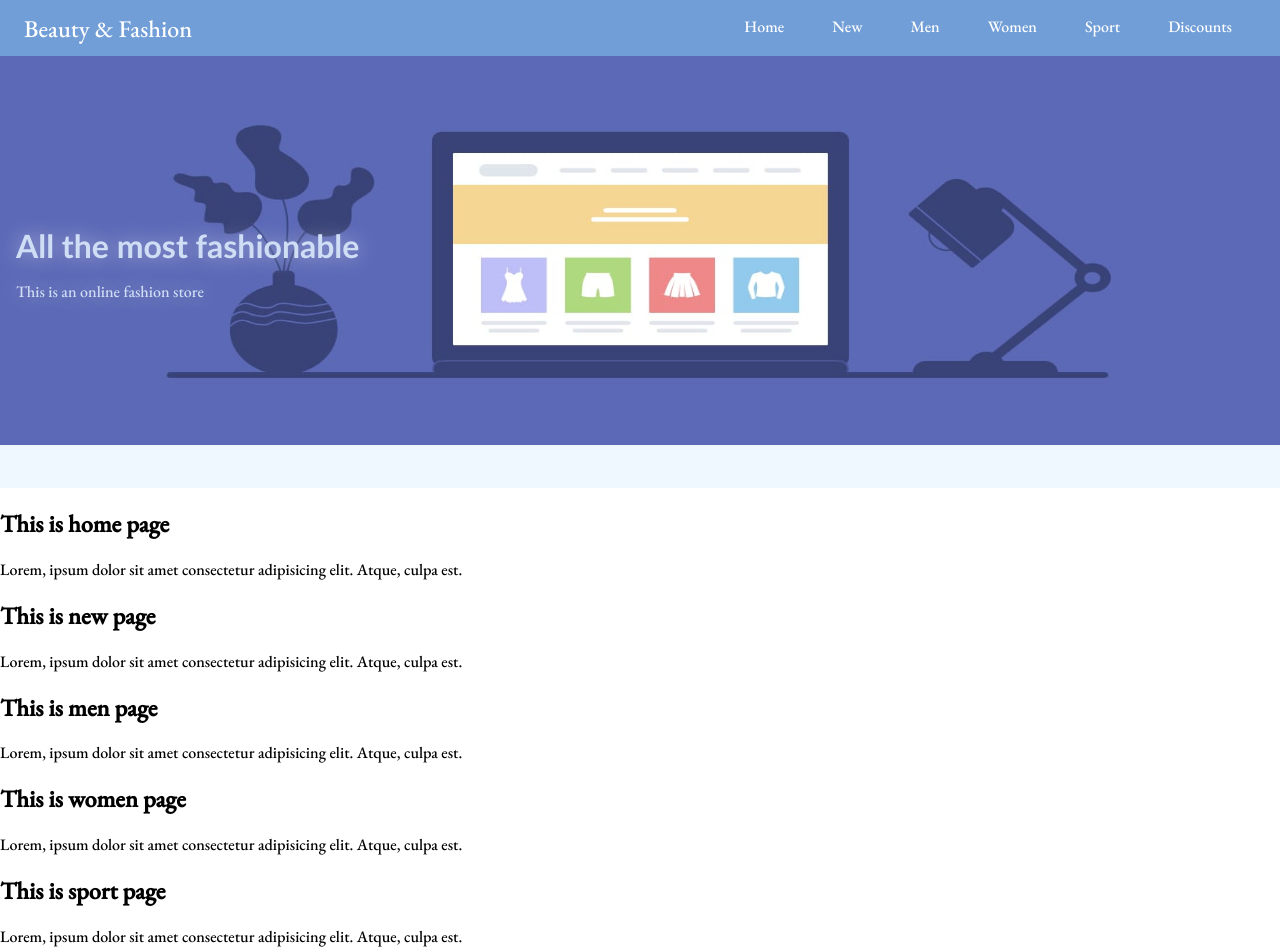
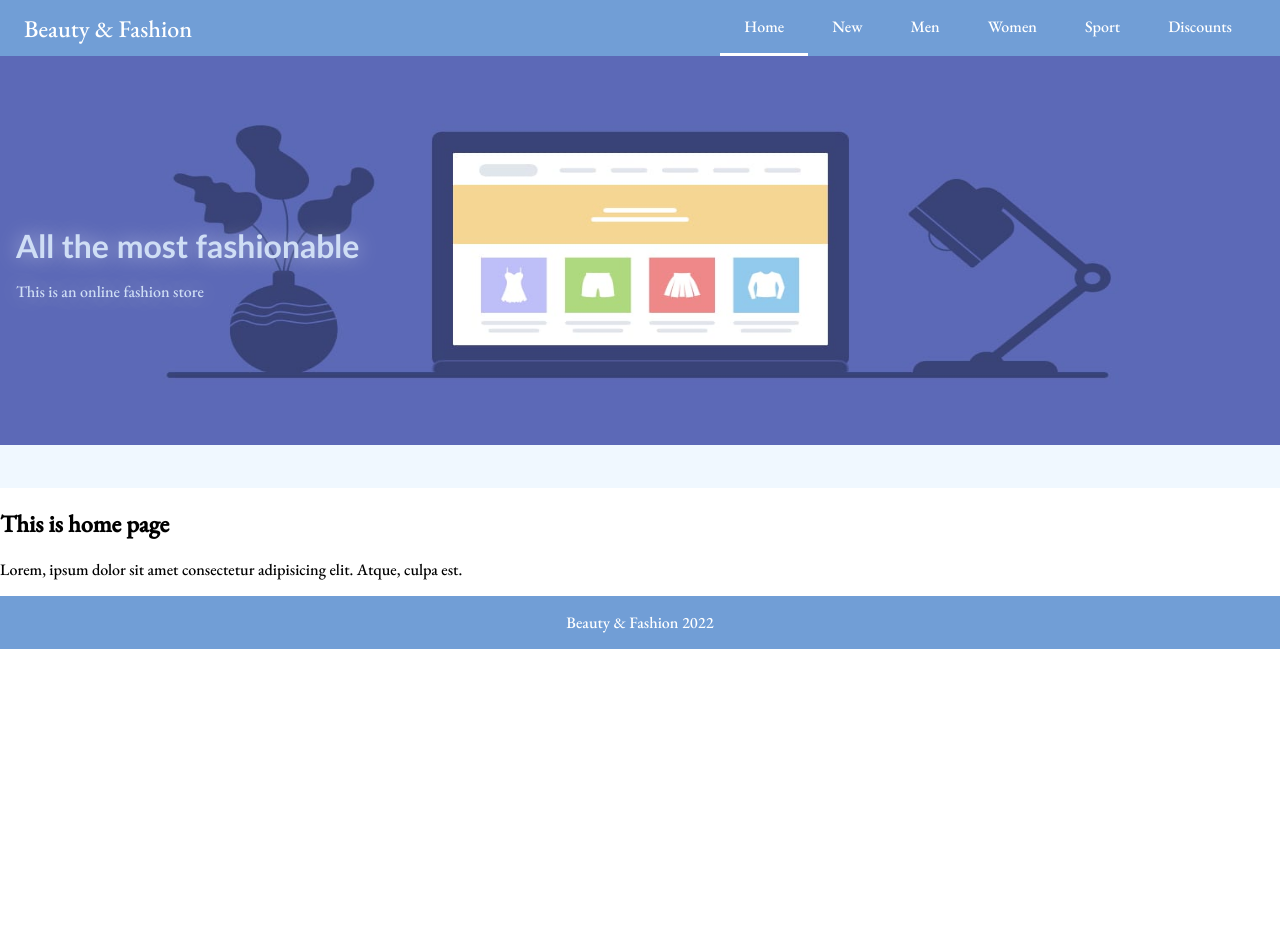
Before and after one commit to GuldanaBaktybekova/diploma, a React (Create React App) app: page / in a window 1280 px wide. Shown: the top 952 px of the page. After the commit the page ends 800 px from the top, so only its background shows below. Built offline with nearby package versions, Linux system fonts and the light colour scheme.

Commit message:
added routes

```diff
--- a/src/App.js
+++ b/src/App.js
@@ -7,6 +7,7 @@ import Men from "./pages/Men";
 import Women from "./pages/Women";
 import Sport from "./pages/Sport";
 import Discounts from "./pages/Discounts";
+import { Route, Routes } from "react-router-dom";
 
 
 function App() {
@@ -14,12 +15,14 @@ function App() {
     <div className="App">
      <Nav />
      <Header/>
-     <Home/>
-     <New/>
-     <Men/>
-     <Women/>
-     <Sport/>
-     <Discounts/>
+     <Routes>
+       <Route path="/"element={<Home />}/>
+       <Route path="/new" element={<New />}/>
+       <Route path="/men"element={<Men />}/>
+       <Route path="/women"element={<Women />}/>
+       <Route path="/sport"element={<Sport />}/>
+       <Route path="/discounts"element={<Discounts />}/>
+     </Routes>
 
      <Footer/>
     </div>
--- a/src/components/Nav/Nav.js
+++ b/src/components/Nav/Nav.js
@@ -7,11 +7,11 @@ function Nav() {
       <Logo/>
       <ul>
         <NavItem url="/">Home</NavItem>
-        <NavItem url="/">New</NavItem>
-        <NavItem url="/">Men</NavItem>
-        <NavItem url="/">Women</NavItem>
-        <NavItem url="/">Sport</NavItem>
-        <NavItem url="/">Discounts</NavItem>
+        <NavItem url="/new">New</NavItem>
+        <NavItem url="/men">Men</NavItem>
+        <NavItem url="/women">Women</NavItem>
+        <NavItem url="/sport">Sport</NavItem>
+        <NavItem url="/discounts">Discounts</NavItem>
       </ul>
     </nav>
   );
--- a/src/components/Nav/NavItem/NavItem.js
+++ b/src/components/Nav/NavItem/NavItem.js
@@ -1,16 +1,19 @@
+import { NavLink } from "react-router-dom";
 import "./NavItem.css";
+
 function NavItem(props) {
+  const classNames = [];
+  if (props.active) {
+    classNames.push('active');
+  }
 
-  const className = [];
-  if (props.active) {
-    className.push('active');
-  }
   return (
     <li className="NavItem">
-          <a href={props.url}
-          className={className.join(' ')}>{props.children}</a>
+      <NavLink to={props.url}>
+        {props.children}
+
+      </NavLink>
     </li>
-   );
+  );
 }
-
 export default NavItem;
--- a/src/index.js
+++ b/src/index.js
@@ -1,14 +1,18 @@
-import React from 'react';
-import ReactDOM from 'react-dom';
-import './index.css';
-import App from './App';
-import reportWebVitals from './reportWebVitals';
+import React from "react";
+import ReactDOM from "react-dom";
+import "./index.css";
+import App from "./App";
+import reportWebVitals from "./reportWebVitals";
+import { BrowserRouter } from "react-router-dom";
 
 ReactDOM.render(
   <React.StrictMode>
-    <App />
+    <BrowserRouter>
+
+      <App />
+    </BrowserRouter>
   </React.StrictMode>,
-  document.getElementById('root')
+  document.getElementById("root")
 );
 
 // If you want to start measuring performance in your app, pass a function
```
